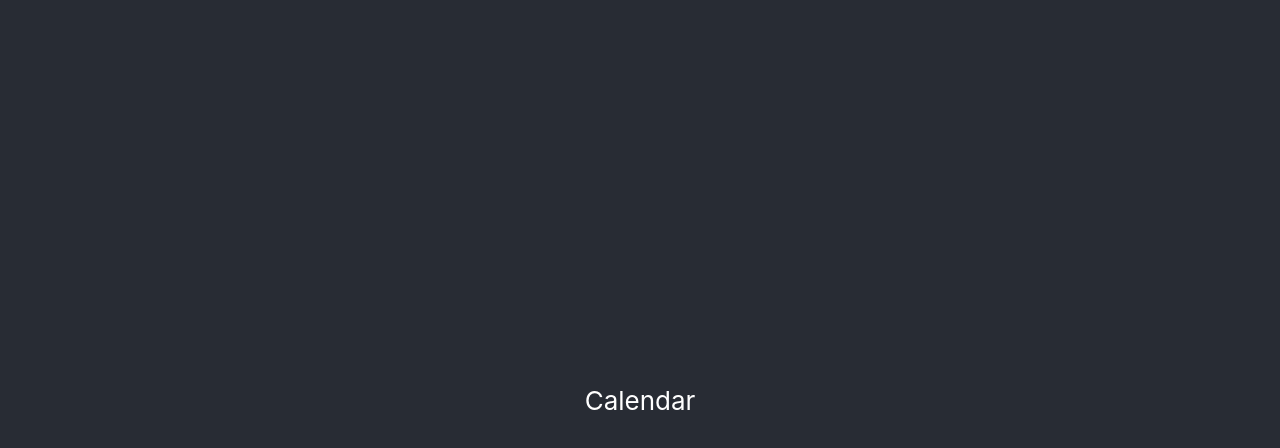
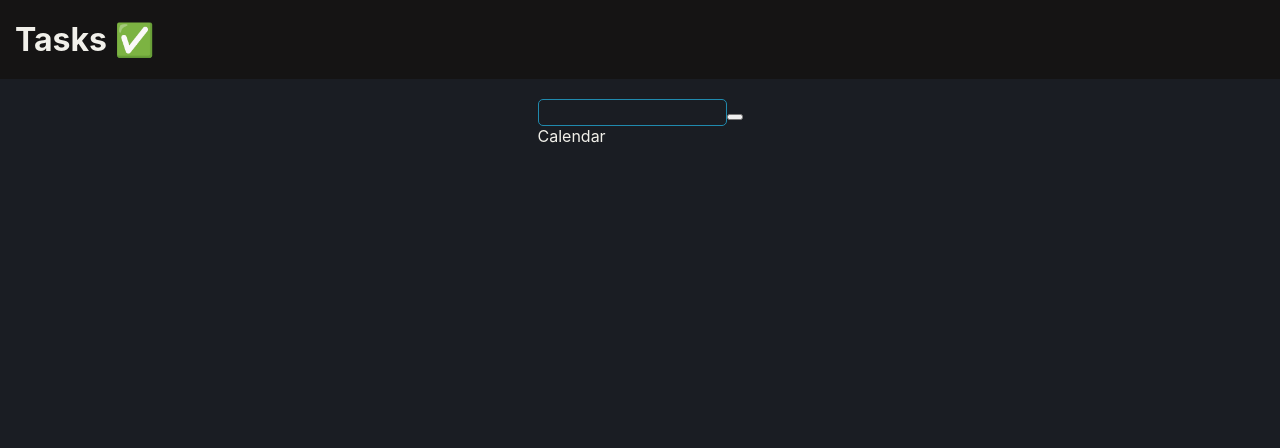
Before and after one commit to natebennett21/tasks, a React (Create React App) app: page / in a window 1280 px wide. Shown: the top 448 px of the page. Built offline with nearby package versions, Linux system fonts and the light colour scheme.

Commit message:
set up basic input

```diff
--- a/src/App.css
+++ /dev/null
@@ -1,38 +0,0 @@
-.App {
-  text-align: center;
-}
-
-.App-logo {
-  height: 40vmin;
-  pointer-events: none;
-}
-
-@media (prefers-reduced-motion: no-preference) {
-  .App-logo {
-    animation: App-logo-spin infinite 20s linear;
-  }
-}
-
-.App-header {
-  background-color: #282c34;
-  min-height: 100vh;
-  display: flex;
-  flex-direction: column;
-  align-items: center;
-  justify-content: center;
-  font-size: calc(10px + 2vmin);
-  color: white;
-}
-
-.App-link {
-  color: #61dafb;
-}
-
-@keyframes App-logo-spin {
-  from {
-    transform: rotate(0deg);
-  }
-  to {
-    transform: rotate(360deg);
-  }
-}
--- a/src/App.tsx
+++ b/src/App.tsx
@@ -1,18 +1,76 @@
-import React from "react";
+import React from 'react';
+import styled from 'styled-components';
+import { useState } from 'react';
+import Calendar from './components/Calendar';
+import Header from './components/Header';
+import Input from './components/Input';
 
-import "./App.css";
-import Calendar from "./components/Calendar";
-// function Calendar() {
-//   return <div>Calendar</div>;
-// }
+const Container = styled.div`
+  background-color: #1a1d23;
+  color: #f1f0ea;
+  height: 100vh;
+  width: 100vw;
+  display: flex;
+  flex-direction: column;
+  align-items: center;
+`;
+
+const Main = styled.main`
+  max-width: 800px;
+  padding: 20px;
+`;
+
+enum Frequency {
+  daily,
+  weekly,
+  biweekly,
+  monthly,
+  quarterly,
+  biannual,
+  annual,
+}
+interface TaskProps {
+  start?: Date;
+  end?: Date;
+  title: string;
+  description?: string;
+}
+
+function Task({ title }: TaskProps) {
+  return <div>{title}</div>;
+}
 
 function App() {
+  const [tasks, setTasks] = useState<TaskProps[]>([]);
+  const [inputValue, setInputValue] = useState<string>('');
+
+  function addTask(event: React.FormEvent) {
+    event.preventDefault();
+    setTasks([...tasks, { title: inputValue }]);
+    setInputValue('');
+  }
+
+  function handleChange(event: React.SyntheticEvent<EventTarget>) {
+    setInputValue((event.target as HTMLInputElement).value);
+    console.log(inputValue);
+  }
+
   return (
-    <div className="App">
-      <header className="App-header">
+    <Container>
+      <Header>
+        <h1>Tasks ✅</h1>
+      </Header>
+      <Main>
+        <form onSubmit={addTask}>
+          <Input onChange={handleChange} value={inputValue} />
+          <button type="submit"></button>
+        </form>
+        {tasks.map((task) => (
+          <Task {...task} />
+        ))}
         <Calendar />
-      </header>
-    </div>
+      </Main>
+    </Container>
   );
 }
 
--- /dev/null
+++ b/src/components/Header.tsx
@@ -0,0 +1,16 @@
+import styled from "styled-components";
+
+const Header = styled.header`
+  width: 100%;
+  background-color: #151414;
+  display: flex;
+  flex-direction: row;
+  align-items: center;
+  padding: 20px 15px;
+  box-sizing: border-box;
+  h1 {
+    margin: 0px;
+  }
+`;
+
+export default Header;
--- /dev/null
+++ b/src/components/Input.tsx
@@ -0,0 +1,11 @@
+import styled from "styled-components";
+
+const Input = styled.input`
+  background-color: #1a1d23;
+  color: #f1f0ea;
+  border: 1px solid #208aae;
+  padding: 5px;
+  border-radius: 5px;
+`;
+
+export default Input;
```
